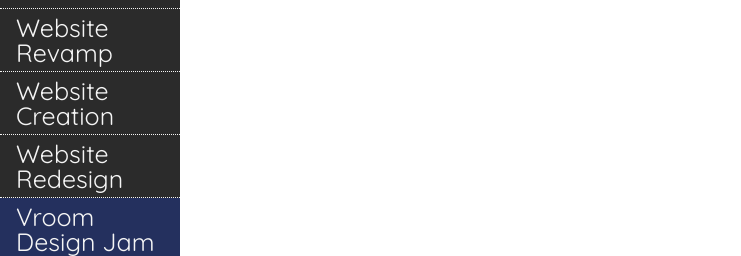
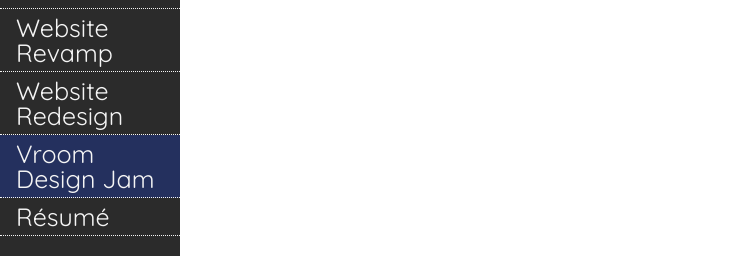
Before and after one commit to rachelmbecker/rb, a plain HTML site: page vroom.html in a window 1280 px wide. Shown: the part 333-589 px from the top of the page, 0-741 px from the left. Drawn offline with Linux system fonts and the light colour scheme.

Commit message:
Update vroom.html

```diff
--- a/vroom.html
+++ b/vroom.html
@@ -24,7 +24,7 @@
                 <li><a href="deloitte.html">Deloitte Design Studio</a></li>
                 <li><a href="workday.html">Workday Research Jam</a></li>
                 <li><a href="revamp.html">Website Revamp</a></li>
-                <li><a href="website.html">Website Creation</a></li>
+<!--                 <li><a href="website.html">Website Creation</a></li> -->
                 <li><a href="james.html">Website Redesign</a></li>
                 <li><a href="vroom.html" class="current">Vroom Design Jam</a></li>
                 <li><a href="résumé.html">Résumé</a></li>
```
